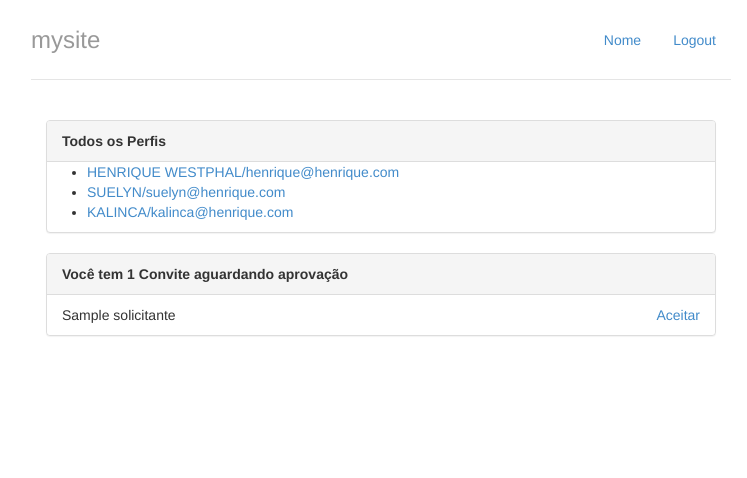
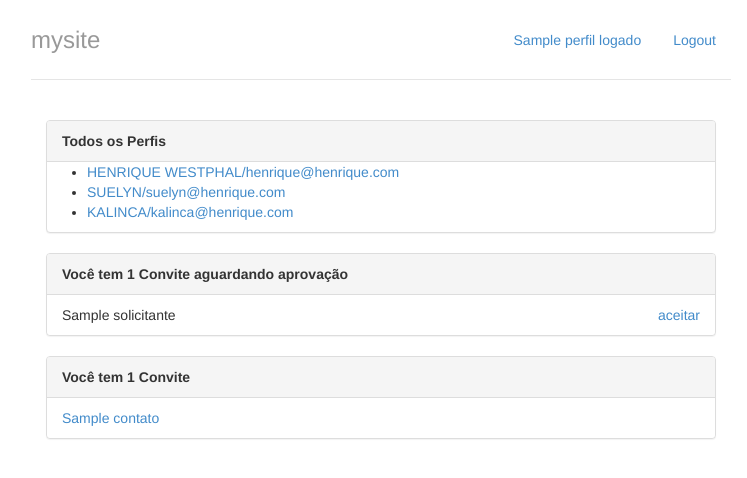
Before and after one commit to henriquewestphal/python, a Django app: template mysite/perfis/templates/index.html in a window 1280 px wide. Shown: the top 478 px of the page, without its empty margins (259-1006 px from the left). Run offline with Django 3.2, Linux system fonts and the light colour scheme; data comes from the database, SQL or seed files in the repository; both versions use the stored data as it was after the commit; tables that the repository leaves empty hold one stand-in row (values such as "Sample post"); the template is opened without the code that fills it: values that come from a table or form of the project are taken from there, most other values are stand-ins (such as "Sample title", 1, 10 or a date in 2020).

Commit message:
finalização de  convites

```diff
--- a/mysite/perfis/models.py
+++ b/mysite/perfis/models.py
@@ -6,11 +6,18 @@ class Perfil(models.Model):
     email = models.CharField(max_length=255, null=False)
     fone = models.CharField(max_length=15, null=False)
     empresa = models.CharField(max_length=255, null=False)
+    contatos = models.ManyToManyField('self')
 
     def convidar(self, perfil_convidado):
         convite = Convite(solicitante=self, convidado=perfil_convidado).save()
 
 
+
 class Convite(models.Model):
     solicitante = models.ForeignKey(Perfil, related_name="convites_feitos")
     convidado = models.ForeignKey(Perfil, related_name="convites_recebibos")
+
+    def aceitar(self):
+        self.convidado.contatos.add(self.solicitante)
+        self.solicitante.contatos.add(self.convidado)
+        self.delete()
--- a/mysite/perfis/templates/base.html
+++ b/mysite/perfis/templates/base.html
@@ -12,7 +12,7 @@
     <div class="container">
       <div class="header">
         <ul class="nav nav-pills pull-right">
-          <li><a href="{% url 'index' %}">Nome</a></li>
+          <li><a href="{% url 'index' %}">{{perfil_logado.nome}}</a></li>
           <li><a href="/logout/">Logout</a></li>
         </ul>
         <h3 class="text-muted">mysite</h3>
--- a/mysite/perfis/templates/index.html
+++ b/mysite/perfis/templates/index.html
@@ -29,7 +29,7 @@
         {% for convite in perfil_logado.convites_recebibos.all %}
         <li class="list-group-item">
           {{ convite.solicitante.nome }}
-          <a href="#" class="pull-right">Aceitar</a>
+          <a href="{% url 'aceitar' convite.id %}" class="pull-right">aceitar</a>
         </li>
         {% endfor %}
       </ul>
@@ -40,5 +40,28 @@
       {% endif %}
     {% endwith %}
   </div>
+
+  <div class="panel panel-default">
+    {% with total_de_contatos=perfil_logado.contatos.count %}
+      {% if total_de_contatos %}
+      <div class="panel-heading">
+        <strong>Você tem {{total_de_contatos }}
+          Convite{{total_de_contatos |pluralize}}
+            </strong>
+      </div>
+      <ul class="list-group">
+        {% for contato in perfil_logado.contatos.all %}
+        <li class="list-group-item">
+          <a href="{% url 'exibir' contato.id %}">{{contato.nome}}</a>
+        </li>
+        {% endfor %}
+      </ul>
+      {% else %}
+      <div class="panel-body">
+        <p>Voce não  possiu contatos no momento</p>
+      </div>
+      {% endif %}
+    {% endwith %}
+  </div>
 </div>
 {% endblock %}
--- a/mysite/perfis/templates/perfils.html
+++ b/mysite/perfis/templates/perfils.html
@@ -8,7 +8,11 @@
       <abbr title="Telefone">Fone: </abbr>{{perfil.fone}}<br>
       <a href="mailto:{{perfil.email}}">{{perfil.email}}</a>
     </address>
+    {% if ja_eh_contato%}
+      <div class="well well-sm">Vocês estão conectatos!</div>
+    {% else %}
       <a href="{% url 'convidar' perfil.id %}">Convidar</a>
+    {% endif %}
   </div>
 </div>
 {% endblock %}
--- a/mysite/perfis/urls.py
+++ b/mysite/perfis/urls.py
@@ -20,5 +20,6 @@ from perfis import views
 urlpatterns = [
     url(r'^$', views.index, name='index'),
     url(r'^perfis/(?P<perfil_id>\d+)$',  views.exibir, name='exibir'),
-    url(r'^perfis/(?P<perfil_id>\d+)/convidar$',views.convidar, name='convidar')
+    url(r'^perfis/(?P<perfil_id>\d+)/convidar$',views.convidar, name='convidar'),
+    url(r'^convite/(?P<convite_id>\d+)/aceitar$', views.aceitar, name='aceitar')
 ]
```
Also changed, not shown: mysite/perfis/views.py (+9 -4 lines), mysite/db.sqlite3, mysite/perfis/migrations/0003_perfil_contatos.py (added), 4 other files.
